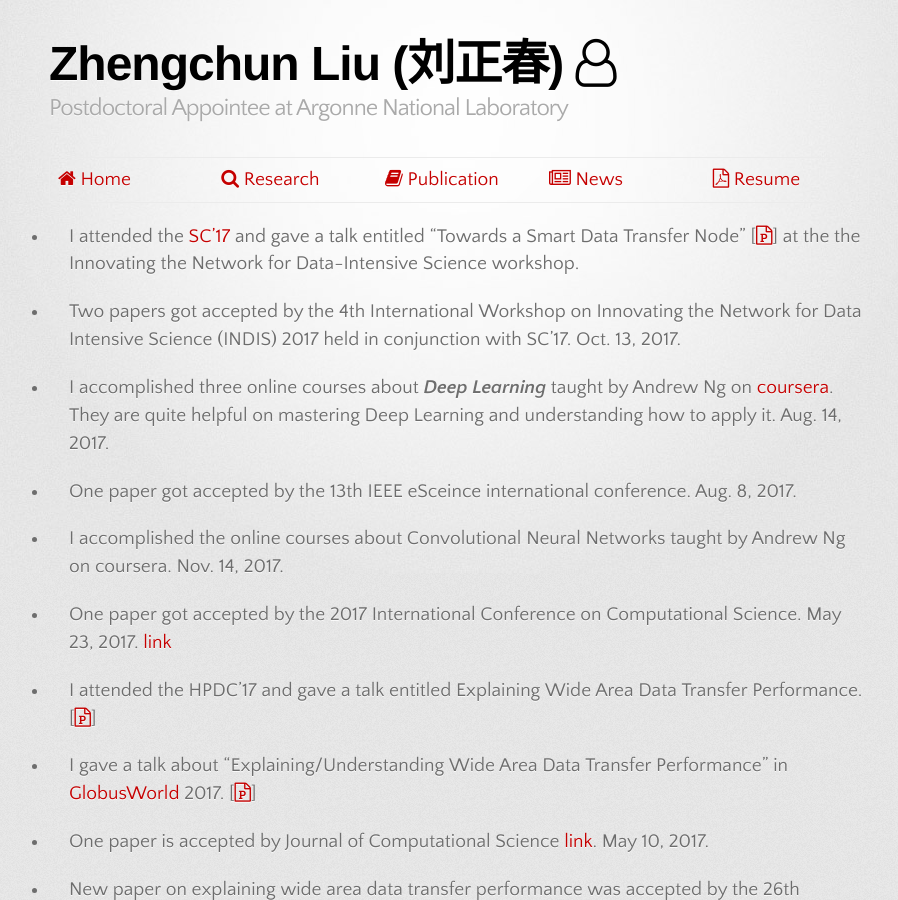
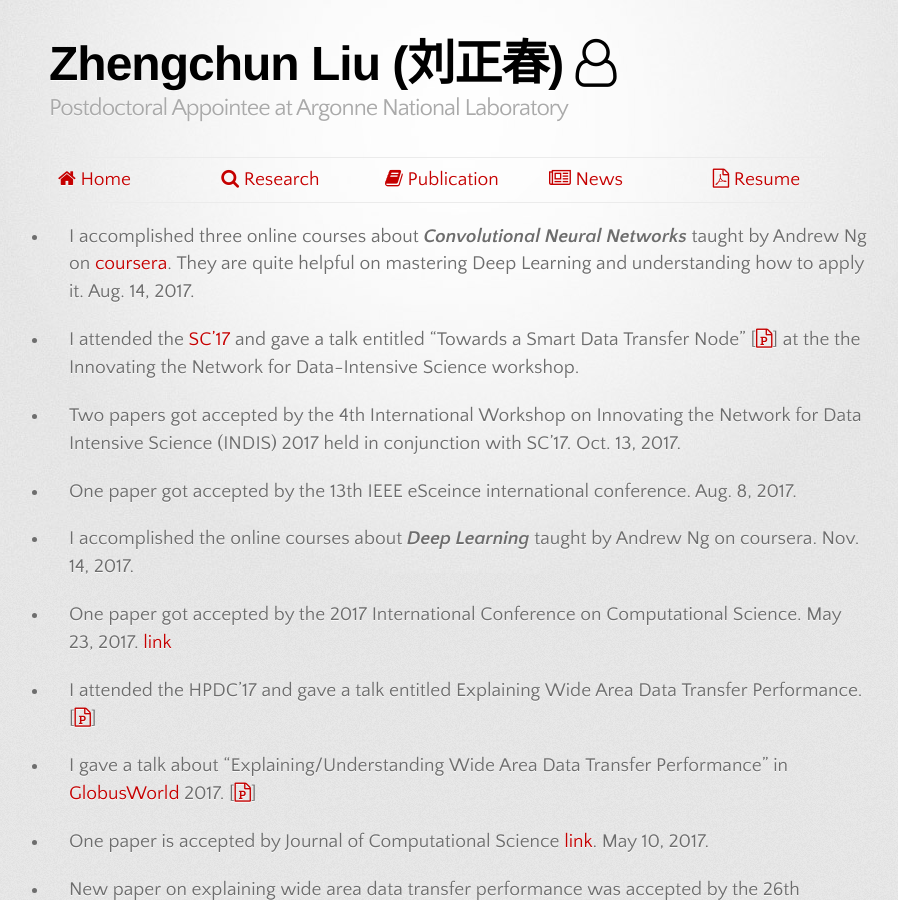
Before and after one commit to lzhengchun/lzhengchun.github.io, a Jekyll site: the page built from News.md, in a window 1280 px wide and 900 px high. Shown: the whole window, without its empty margins (181-1079 px from the left). Built offline with Jekyll 4.4.1, drawn with Linux system fonts in a browser that asks for light colours; some web fonts are replaced.

Commit message:
add, delete, polish etc.

```diff
--- a/News.md
+++ b/News.md
@@ -2,18 +2,18 @@
 layout: default
 title: What's new
 ---
+* I accomplished three online courses about ***Convolutional Neural Networks*** taught by Andrew Ng on [coursera](https://www.coursera.org/specializations/deep-learning). They are quite helpful on mastering Deep Learning and understanding how to apply it. Aug. 14, 2017.
+
 * I attended the [SC'17](http://sc17.supercomputing.org) and gave a talk entitled "Towards a Smart Data Transfer Node" [[<i class="fa fa-file-powerpoint-o" aria-hidden="true"></i>](https://scinet.supercomputing.org/workshop/sites/default/files/liu-smart_dtn.pdf)] at the the Innovating the Network for Data-Intensive Science workshop.
 
 * Two papers got accepted by the 4th International Workshop on Innovating the Network for Data Intensive Science (INDIS) 2017 held in conjunction with SC'17. Oct. 13, 2017.
-
-* I accomplished three online courses about ***Deep Learning*** taught by Andrew Ng on [coursera](https://www.coursera.org/specializations/deep-learning). They are quite helpful on mastering Deep Learning and understanding how to apply it. Aug. 14, 2017.
 
 * One paper got accepted by the 13th IEEE eSceince international conference. Aug. 8, 2017.
 
 <!---
 * One paper got rejected by SC'17. Although we wrote it in a hurry and failed to make some things clear enough, we do learn a lot from the comments.
 --->
-* I accomplished the online courses about Convolutional Neural Networks taught by Andrew Ng on coursera. Nov. 14, 2017.
+* I accomplished the online courses about ***Deep Learning*** taught by Andrew Ng on coursera. Nov. 14, 2017.
 
 * One paper got accepted by the 2017 International Conference on Computational Science. May 23, 2017. [link](https://doi.org/10.1016/j.procs.2017.05.147)
 
```
